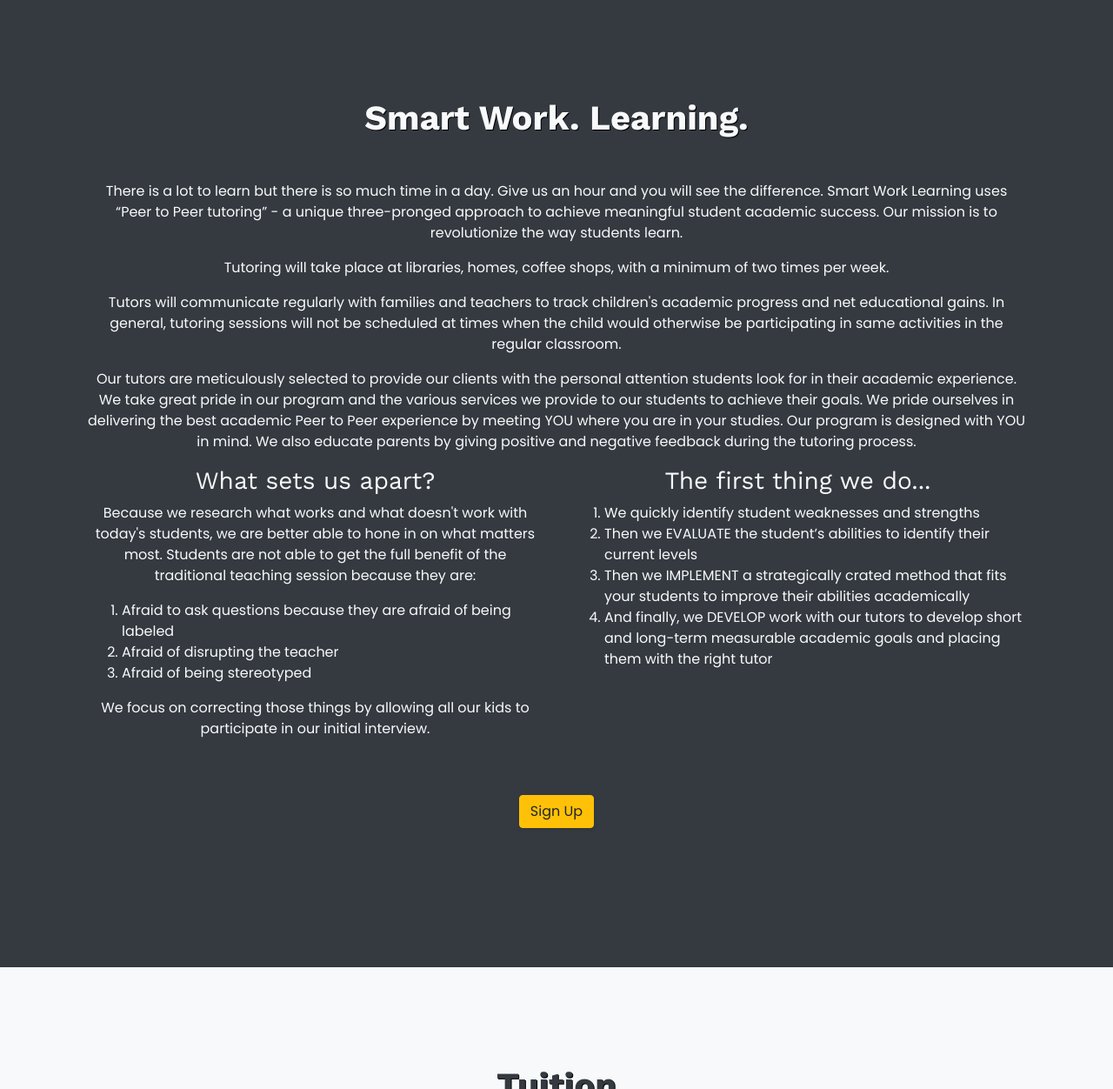
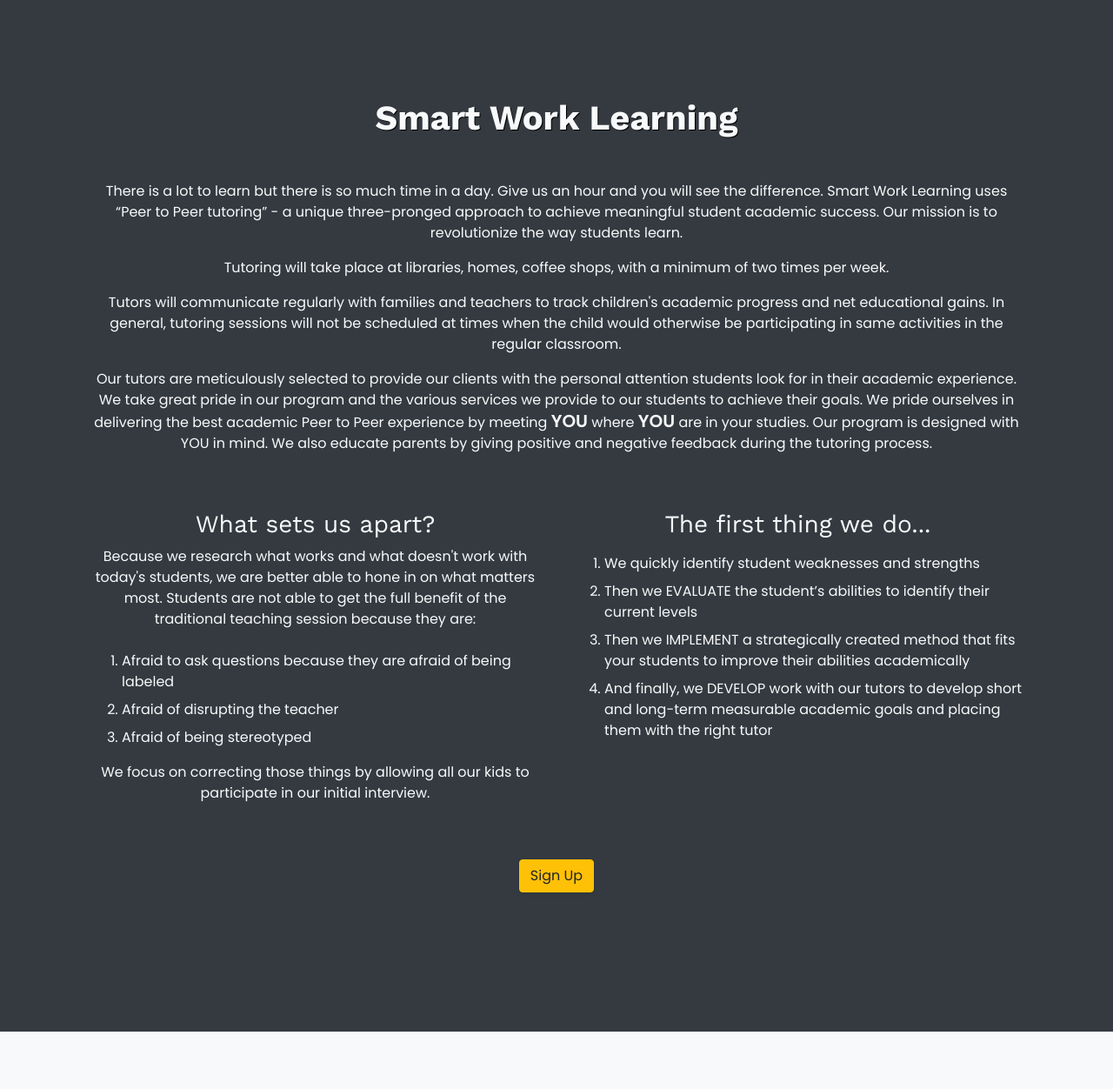
Before and after one commit to Smart-Work-Learning/smart-work-learning.github.io, a Jekyll site: the page built from index.md, in a window 1280 px wide and 1400 px high, scrolled down 454 px. Shown: the part 148-1400 px from the top of the window at 87% size. Built offline with Jekyll 4.4.1, drawn with Linux system fonts in a browser that asks for light colours.

Commit message:
Fix typos

```diff
--- a/_layouts/landing.html
+++ b/_layouts/landing.html
@@ -30,7 +30,7 @@ layout: default
 
     <div class="container text-center my-5">
 
-        <h1 class="font-weight-bold">Smart Work. Learning.</h1>
+        <h1 class="font-weight-bold">Smart Work Learning</h1>
 
         <div class="container my-5">
 
@@ -40,10 +40,11 @@ layout: default
 
             <p>Tutors will communicate regularly with families and teachers to track children's academic progress and net educational gains. In general, tutoring sessions will not be scheduled at times when the child would otherwise be participating in same activities in the regular classroom.</p>
 
-            <p>Our tutors are meticulously selected to provide our clients with the personal attention students look for in their academic experience. We take great pride in our program and the various services we provide to our students to achieve their goals. We pride ourselves in delivering the best academic Peer to Peer experience by meeting YOU where you are in your studies. Our program is designed with YOU in mind. We also educate parents by giving positive and negative feedback during the tutoring process.
+            <p>Our tutors are meticulously selected to provide our clients with the personal attention students look for in their academic experience. We take great pride in our program and the various services we provide to our students to achieve their goals. We pride ourselves in delivering the best academic Peer to Peer experience by meeting
+                <span class="h5 font-weight-bold">YOU</span> where <span class="h5 font-weight-bold">YOU</span> are in your studies. Our program is designed with YOU in mind. We also educate parents by giving positive and negative feedback during the tutoring process.
             </p>
 
-            <div class="row">
+            <div class="row pt-5">
 
                 <div class="col-md-6">
 
@@ -53,9 +54,9 @@ layout: default
 
                     <ol class="text-left">
 
-                        <li>Afraid to ask questions because they are afraid of being labeled</li>
-                        <li>Afraid of disrupting the teacher</li>
-                        <li>Afraid of being stereotyped</li>
+                        <li class="pt-2">Afraid to ask questions because they are afraid of being labeled</li>
+                        <li class="pt-2">Afraid of disrupting the teacher</li>
+                        <li class="pt-2">Afraid of being stereotyped</li>
 
                     </ol>
 
@@ -69,10 +70,10 @@ layout: default
 
                     <ol class="text-left">
 
-                        <li>We quickly identify student weaknesses and strengths</li>
-                        <li>Then we EVALUATE the student’s abilities to identify their current levels</li>
-                        <li>Then we IMPLEMENT a strategically crated method that fits your students to improve their abilities academically</li>
-                        <li>And finally, we DEVELOP work with our tutors to develop short and long-term measurable academic goals and placing them with the right tutor</li>
+                        <li class="pt-2">We quickly identify student weaknesses and strengths</li>
+                        <li class="pt-2">Then we EVALUATE the student’s abilities to identify their current levels</li>
+                        <li class="pt-2">Then we IMPLEMENT a strategically created method that fits your students to improve their abilities academically</li>
+                        <li class="pt-2">And finally, we DEVELOP work with our tutors to develop short and long-term measurable academic goals and placing them with the right tutor</li>
 
                     </ol>
 
```
